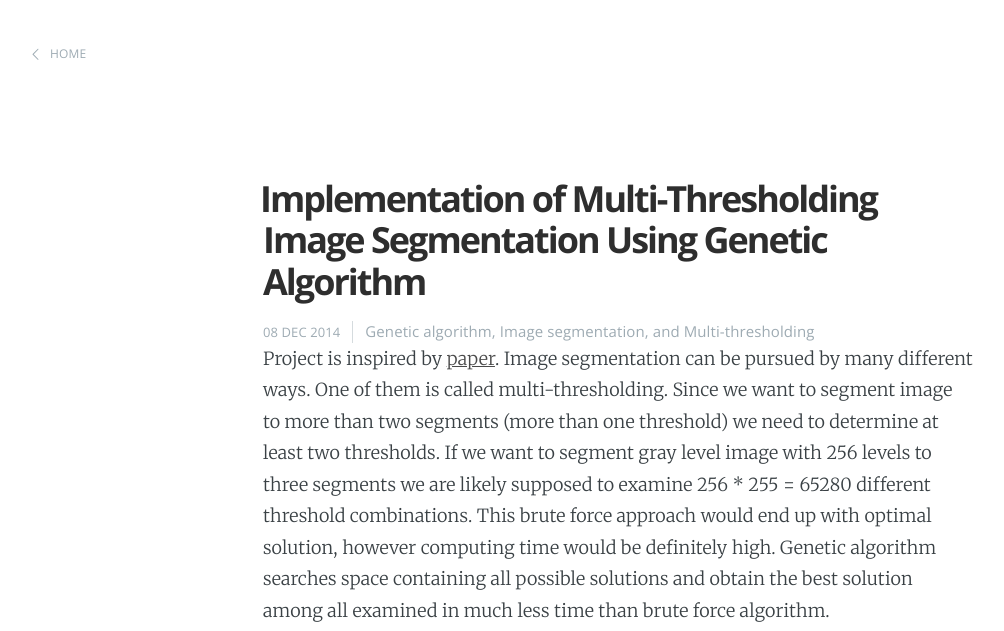
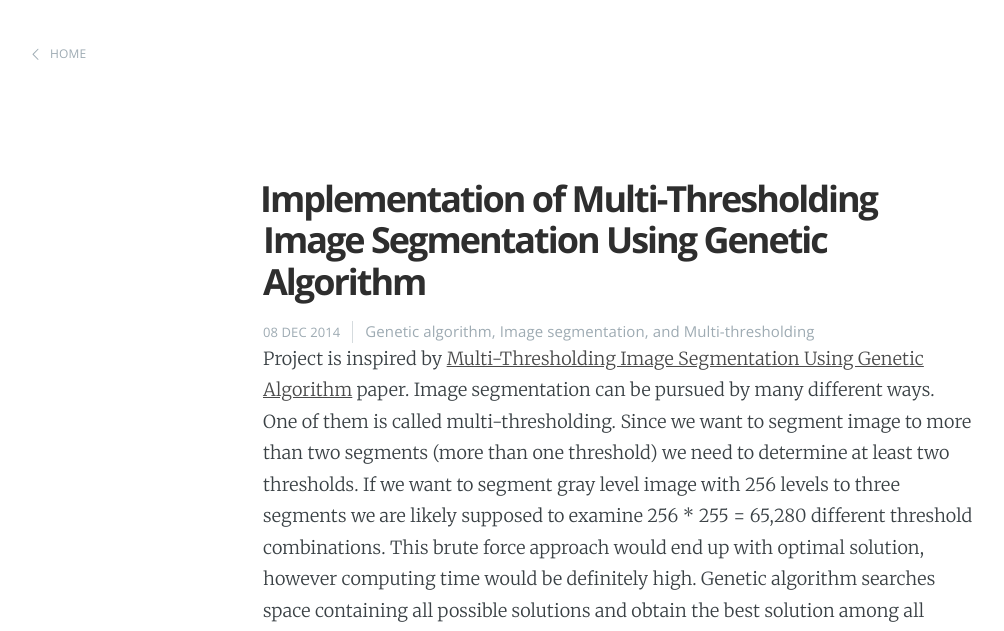
Before and after one commit to martinkersner/martinkersner.github.io, a Jekyll site: the page built from _posts/2014-12-08-Implementation-of-Multi-Thresholding-Image-Segmentation-Using-Genetic-Algorithm.markdown, in a window 1280 px wide and 1400 px high. Shown: the top 631 px of the window, without its empty margins (22-1026 px from the left). Built offline with Jekyll 4.4.1, drawn with Linux system fonts in a browser that asks for light colours; comment, search, counter and statistics services are not loaded; some of the changed text lies outside the part shown.

Commit message:
modified sentence and changed image

```diff
--- a/_posts/2014-12-08-Implementation-of-Multi-Thresholding-Image-Segmentation-Using-Genetic-Algorithm.markdown
+++ b/_posts/2014-12-08-Implementation-of-Multi-Thresholding-Image-Segmentation-Using-Genetic-Algorithm.markdown
@@ -7,10 +7,12 @@
 categories: ['Genetic algorithm', 'Image segmentation', 'Multi-thresholding']
 ---
 
-Project is inspired by [paper][paper-pdf]. Image segmentation can be pursued by many different ways. One of them is called multi-thresholding. Since we want to segment image to more than two segments (more than one threshold) we need to determine at least two thresholds. If we want to segment gray level image with 256 levels to three segments we are likely supposed to examine 256 * 255 = 65280 different threshold combinations. This brute force approach would end up with optimal solution,
+Project is inspired by [Multi-Thresholding Image Segmentation Using Genetic Algorithm][paper-pdf] paper. Image segmentation can be pursued by many different ways. One of them is called multi-thresholding. Since we want to segment image to more than two segments (more than one threshold) we need to determine at least two thresholds. If we want to segment gray level image with 256 levels to three segments we are likely supposed to examine 256 * 255 = 65,280 different threshold combinations. This brute force approach would end up with optimal solution,
 however computing time would be definitely high. Genetic algorithm searches space containing all possible solutions and obtain the best solution among all examined in much less time than brute force algorithm.
 
-<img src="https://cloud.githubusercontent.com/assets/2312761/5238425/5abd2aea-78ba-11e4-9459-c76782c3c8e6.png" style="float: left"> <img src="https://cloud.githubusercontent.com/assets/2312761/5239562/2737e36e-78e6-11e4-8f2c-e6515460e9c2.png">
+<div style="text-align:center">
+<img src="http://i.imgur.com/eo13WyX.png?1" />
+</div>
 
 The result of segmentation by genetic algorithm with population size 20 and number of iterations 30.
 
```
Also changed, not shown: other parts of _posts/2014-12-08-Implementation-of-Multi-Thresholding-Image-Segmentation-Using-Genetic-Algorithm.markdown (+1 -1 lines).
